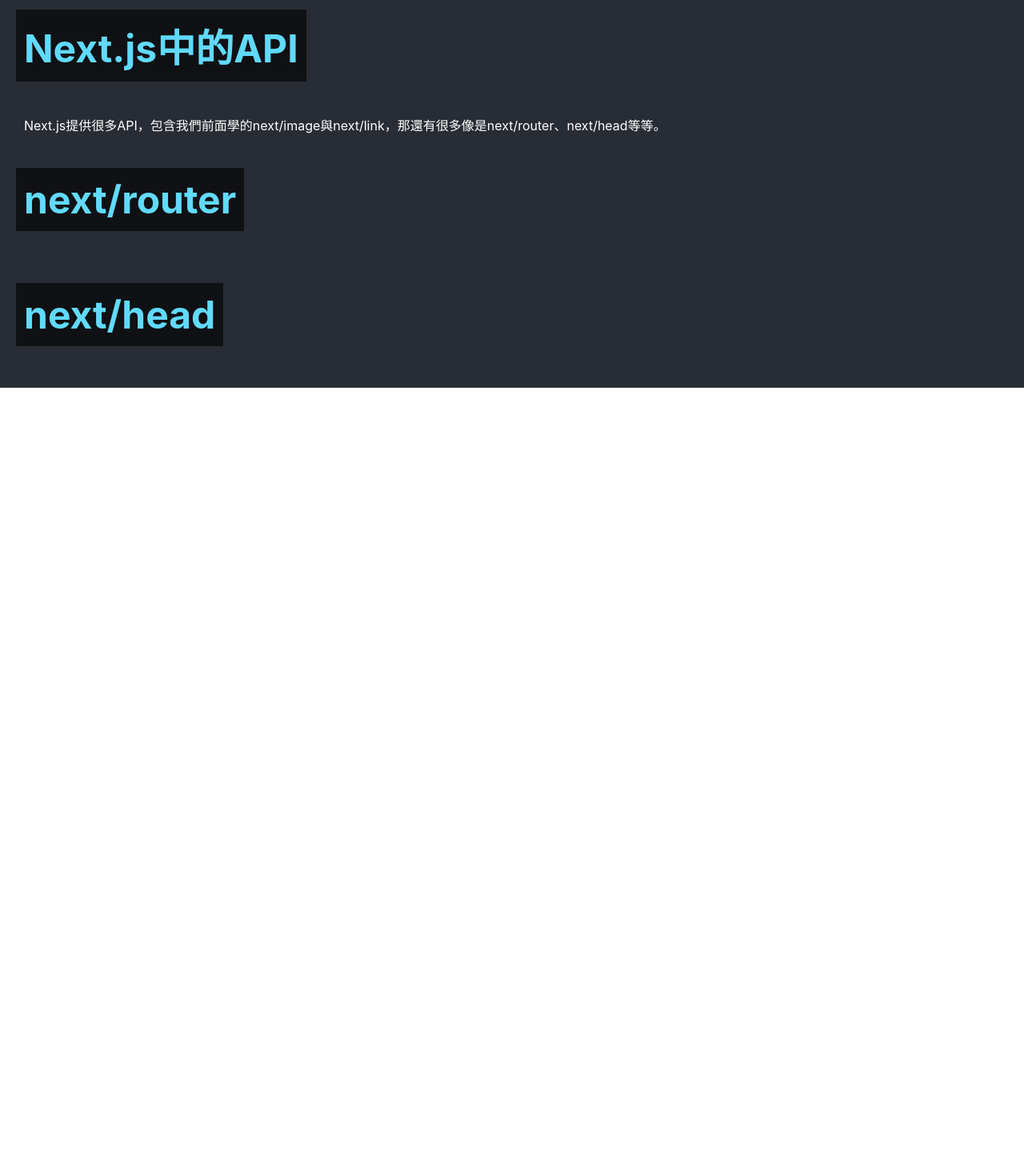
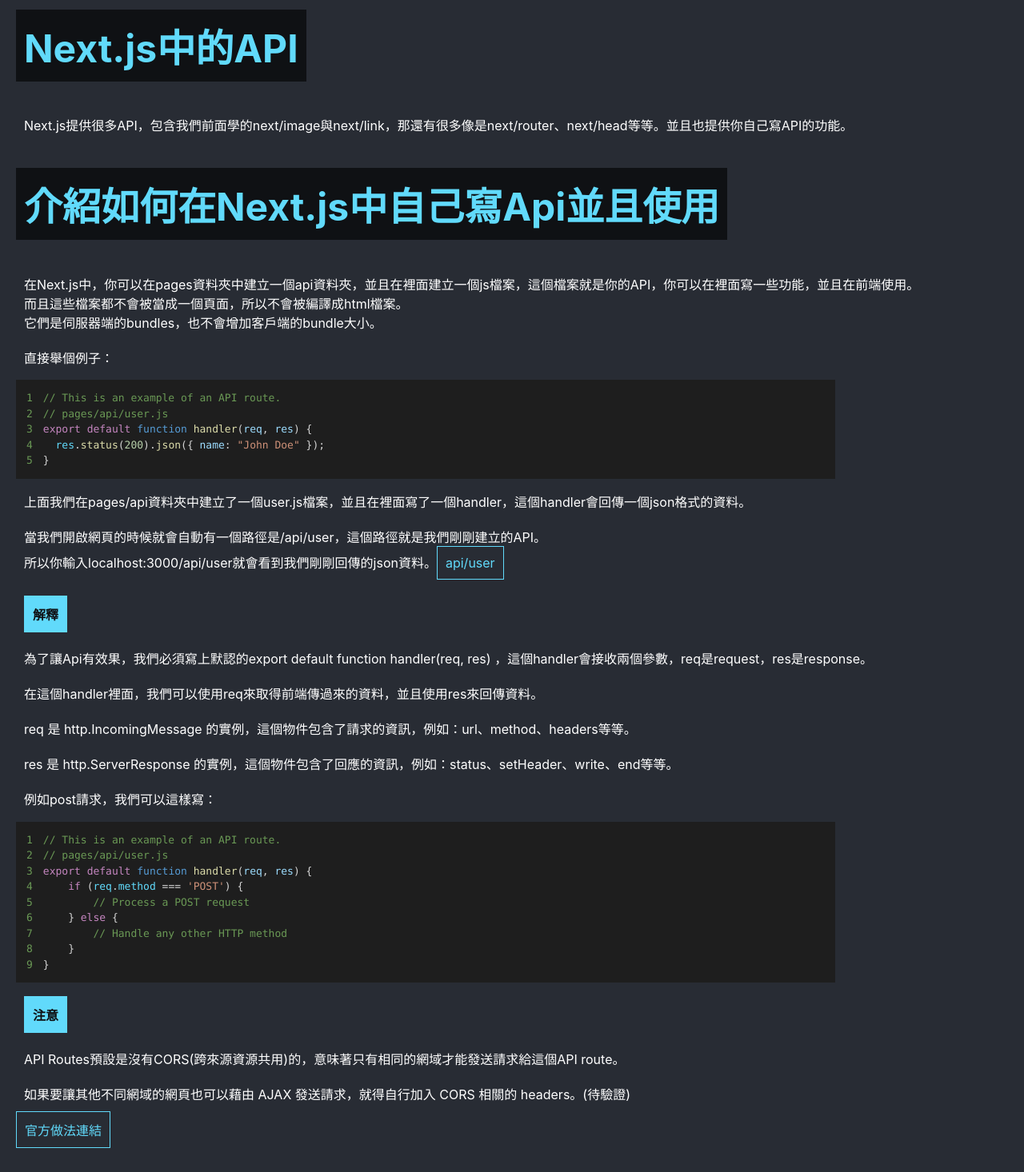
Before and after one commit to Bobo100/React-Next.js-Introduce, a Next.js app: page /NextjsAPI in a window 1280 px wide. Shown: the part 100-1566 px from the top of the page at 80% size. Before the commit the page ends 800 px from the top, so only its background shows below. Built offline with nearby package versions, Linux system fonts and the light colour scheme.

Commit message:
更新API文件

```diff
--- a/pages/NextjsAPI.tsx
+++ b/pages/NextjsAPI.tsx
@@ -1,5 +1,7 @@
 import Head from 'next/head'
 import Layout from '../components/layout'
+import { CommonPrism } from '../components/Common'
+import Link from 'next/link'
 function NextjsAPI() {
     return (
         <Layout>
@@ -7,7 +9,66 @@
                 <title>Next.js中的API</title>
             </Head>
             <h1>Next.js中的API</h1>
-            <p>Next.js提供很多API，包含我們前面學的next/image與next/link，那還有很多像是next/router、next/head等等。</p>
+            <p>Next.js提供很多API，包含我們前面學的next/image與next/link，那還有很多像是next/router、next/head等等。並且也提供你自己寫API的功能。</p>
+
+            <h1>介紹如何在Next.js中自己寫Api並且使用</h1>
+            <p>
+                在Next.js中，你可以在pages資料夾中建立一個api資料夾，並且在裡面建立一個js檔案，這個檔案就是你的API，你可以在裡面寫一些功能，並且在前端使用。<br />
+                而且這些檔案都不會被當成一個頁面，所以不會被編譯成html檔案。 <br />
+                它們是伺服器端的bundles，也不會增加客戶端的bundle大小。
+            </p>
+            <p>直接舉個例子：</p>
+            <CommonPrism>
+                {`// This is an example of an API route.
+// pages/api/user.js
+export default function handler(req, res) {
+  res.status(200).json({ name: "John Doe" });
+}`}
+            </CommonPrism>
+            <p>上面我們在pages/api資料夾中建立了一個user.js檔案，並且在裡面寫了一個handler，這個handler會回傳一個json格式的資料。</p>
+            <p>當我們開啟網頁的時候就會自動有一個路徑是/api/user，這個路徑就是我們剛剛建立的API。<br />
+                所以你輸入localhost:3000/api/user就會看到我們剛剛回傳的json資料。
+                <Link href="/api/user">api/user</Link>
+            </p>
+
+            <p className='hightlight'>解釋</p>
+            <p>為了讓Api有效果，我們必須寫上默認的export default function handler(req, res) { }，這個handler會接收兩個參數，req是request，res是response。</p>
+            <p>在這個handler裡面，我們可以使用req來取得前端傳過來的資料，並且使用res來回傳資料。</p>
+            <p>req 是 http.IncomingMessage 的實例，這個物件包含了請求的資訊，例如：url、method、headers等等。</p>
+            <p>res 是 http.ServerResponse 的實例，這個物件包含了回應的資訊，例如：status、setHeader、write、end等等。</p>
+
+            <p>例如post請求，我們可以這樣寫：</p>
+            <CommonPrism>
+                {`// This is an example of an API route.
+// pages/api/user.js
+export default function handler(req, res) {
+    if (req.method === 'POST') {
+        // Process a POST request
+    } else {
+        // Handle any other HTTP method
+    }
+}`}
+            </CommonPrism>
+
+            <p className='hightlight'>注意</p>
+            <p>API Routes預設是沒有CORS(跨來源資源共用)的，意味著只有相同的網域才能發送請求給這個API route。</p>
+            <p>如果要讓其他不同網域的網頁也可以藉由 AJAX 發送請求，就得自行加入 CORS 相關的 headers。(待驗證)</p>
+            <a href="https://github.com/vercel/next.js/tree/canary/examples/api-routes-cors">官方做法連結</a>
+
+            {/* <p>例如：</p>
+            <CommonPrism>
+                {`// This is an example of an API route.
+// pages/api/user.js
+export default function handler(req, res) {
+    res.setHeader('Access-Control-Allow-Credentials', 'true')
+    res.setHeader('Access-Control-Allow-Origin', '*')
+    res.setHeader('Access-Control-Allow-Methods', 'GET,OPTIONS,PATCH,DELETE,POST,PUT')
+    res.setHeader(
+        'Access-Control-Allow-Headers',
+        'X-CSRF-Token, X-Requested-With, Accept, Accept-Version, Content-Length, Content-MD5, Content-Type, Date, X-Api-Version'
+    )
+}`}
+            </CommonPrism> */}
 
             <h1>next/router</h1>
 
--- a/pages/NextjsWorks.tsx
+++ b/pages/NextjsWorks.tsx
@@ -191,6 +191,10 @@
                     意思是說在第一個使用者request開始到revalidate的時間之間，其他使用者request的時候都還會看到舊的內容，但當revalidate的時間到了，就會再執行一次getStaticProps，然後再重新build一次，這樣其他使用者request的時候就會看到新的內容了。
                 </p>
 
+                <p>看文字不懂，我們看圖：</p>
+                <p>V1 代表Page的版本，第一個build產生出來的Page</p>
+                <Image src="/images/regeneration-regeneration-nextjs.png" width={800} height={400} alt={""} />
+
 
                 <h2>流程步驟</h2>
                 <p className="hightlight">CSR的流程步驟：</p>
--- /dev/null
+++ b/pages/api/user.js
@@ -0,0 +1,5 @@
+// This is an example of an API route.
+// pages/api/user.js
+export default function handler(req, res) {
+  res.status(200).json({ name: "John Doe" });
+}
--- a/styles/global.scss
+++ b/styles/global.scss
@@ -127,7 +127,8 @@
 
 .hightlight {
     border: 1px solid #61dafb;
-    color: #61dafb;
+    background-color: #61dafb;
+    color: #0f1114;
     display: inline-block;
     font-weight: 700;
     margin: 10px;
```
Also changed, not shown: public/images/regeneration-regeneration-nextjs.png (added).
